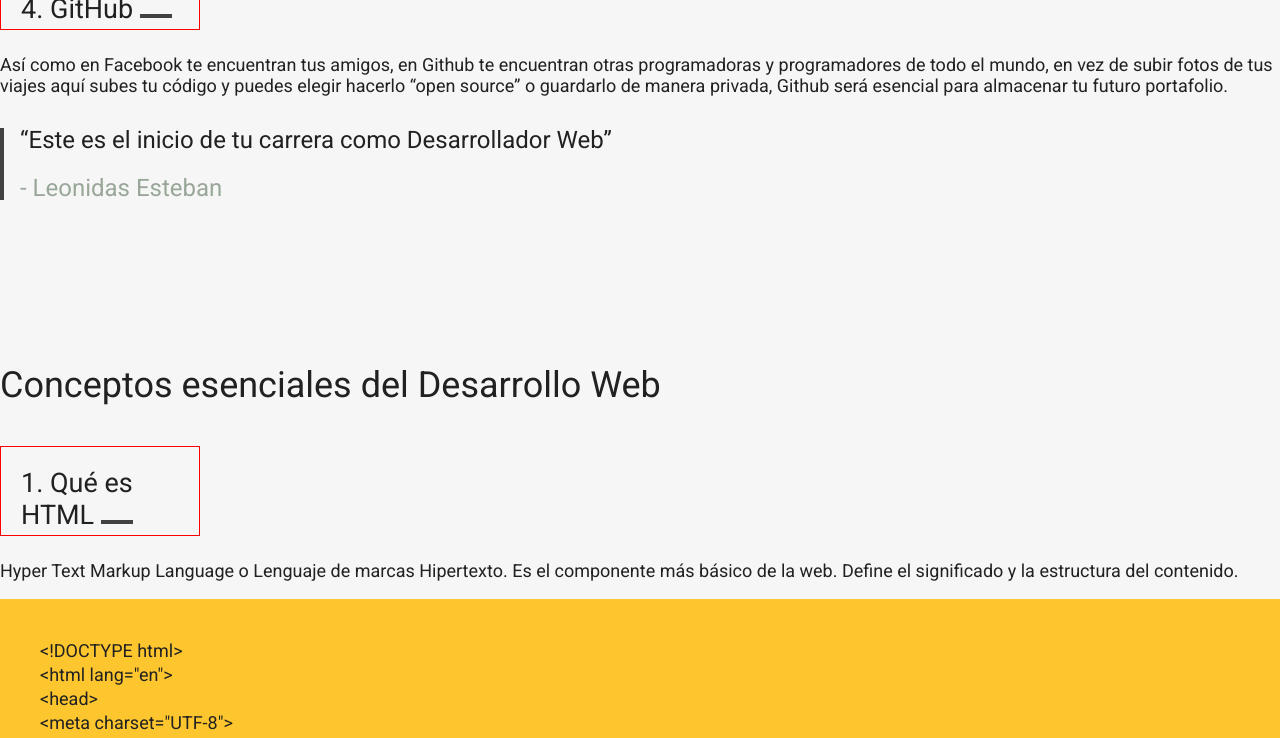
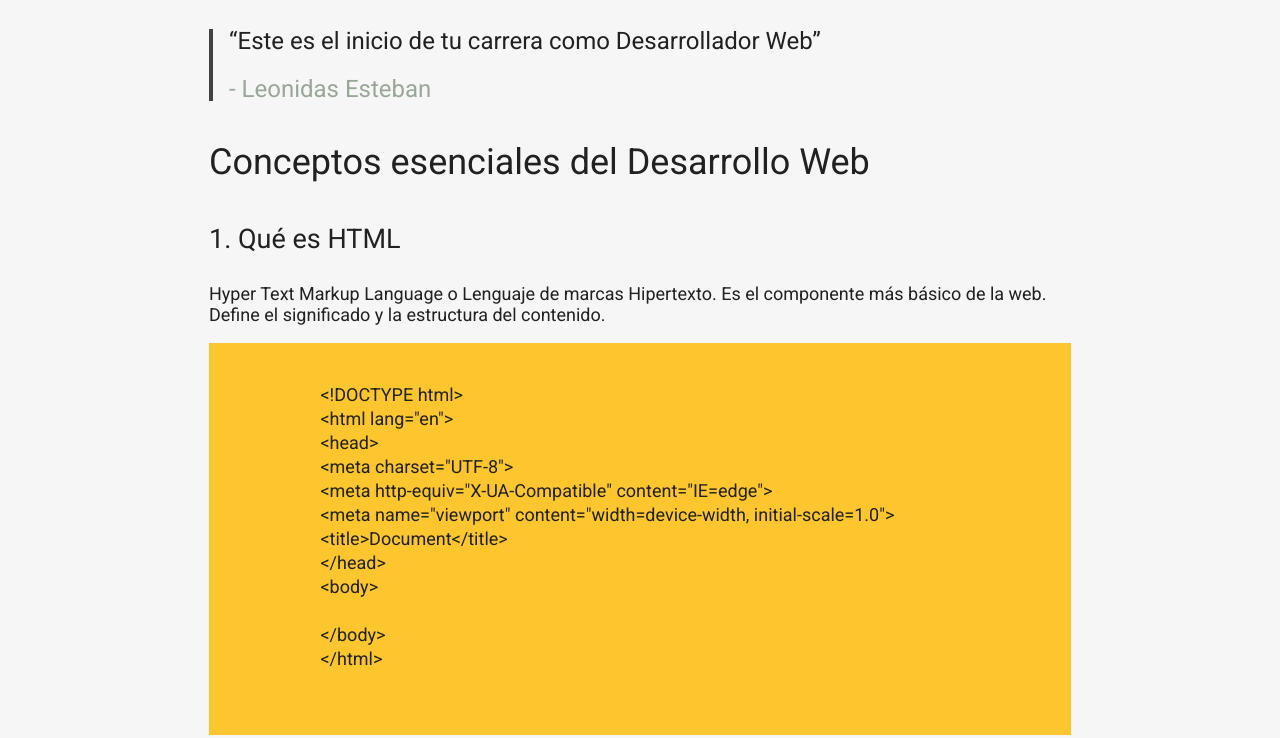
Before and after one commit to jlaymon/curso-esencial-html-css, a plain HTML site: page index.html in a window 1280 px wide. Shown: the part 1836-2574 px from the top of the page. Drawn offline with Linux system fonts and the light colour scheme.

Commit message:
Posiciones

```diff
--- a/index.html
+++ b/index.html
@@ -43,7 +43,9 @@
 
     </nav>
   </header>
-  <main>
+  <main class="main">
+    <div class="wrapper">
+      <div class="main-content">
         <h1>Curso esencial de HTML y CSS</h1>
         <p>
           Este es el inicio de tu carrera como Desarrollador Web, empezarás aprendiendo HTML y CSS para la creación de
@@ -69,8 +71,10 @@
             Visual Studio Code
           </h3>
           <p>
-        Visual Studio Code es el editor de texto más popular y potente del mercado actualmente, su fácil uso y la capacidad de
-        extenderlo por medio de plugins lo hace el complemento perfecto para cualquier programador sin importar el lenguaje en
+            Visual Studio Code es el editor de texto más popular y potente del mercado actualmente, su fácil uso y la capacidad
+            de
+            extenderlo por medio de plugins lo hace el complemento perfecto para cualquier programador sin importar el lenguaje
+            en
             el que se desemvuelva.
           </p>
           <img src="images/figma.jpg" alt="Logo de Figma" title="Logo de Figma">
@@ -86,7 +90,8 @@
             GitHub
           </h3>
           <p>
-        Así como en Facebook te encuentran tus amigos, en Github te encuentran otras programadoras y programadores de todo el
+            Así como en Facebook te encuentran tus amigos, en Github te encuentran otras programadoras y programadores de todo
+            el
             mundo, en vez de subir fotos de tus viajes aquí subes tu código y puedes elegir hacerlo “open source” o guardarlo de
             manera privada, Github será esencial para almacenar tu futuro portafolio.
           </p>
@@ -136,24 +141,30 @@
             tiene
             características y usos diferentes aunque visualmente den un resultado similar.</p>
           <p>Muchas etiquetas son fácil de diferencias como los headings o las imágenes y otras diferentes como header, footer,
-        section o div, aquí es donde la semántica será la respuesta y si sabemos un poco de inglés también podremos darnos una
+            section o div, aquí es donde la semántica será la respuesta y si sabemos un poco de inglés también podremos darnos
+            una
             pequeña idea de su uso pero en este curso vamos a usar las más importantes y que serán parte de tu día a día como
             Software Developer.</p>
           <h3 id="dom">DOM</h3>
           <p>El Document Object Model es una estructura de árbol que representará todos nuestros proyectos web como si un árbol
-        genealógico fuera: padres, hijos, hermanos con niveles infinitos. cuando entendemos esta anidación podemos identificar
+            genealógico fuera: padres, hijos, hermanos con niveles infinitos. cuando entendemos esta anidación podemos
+            identificar
             dependencias, herencias en css y que tan complejo es nuestro proyecto.</p>
           <img class="img_dom" src="images/dom.png" alt="Es un ejemplo del Dom" title="Imagen del Dom">
           <h3 id="semantica">Semántica</h3>
-      <p>La semántica le brinda sentido a cada elemento existen en un sitio web, algunos elementos será meramente decorativos
+          <p>La semántica le brinda sentido a cada elemento existen en un sitio web, algunos elementos será meramente
+            decorativos
             y
-        no deben significar nada pero otros serán títulos y deberán estar en diferente jerarquías o alguna secciones serán más
+            no deben significar nada pero otros serán títulos y deberán estar en diferente jerarquías o alguna secciones serán
+            más
             relevantes que otras, esto ayudará a los motores de búsqueda como Google o Duck Duck Go a diferenciar tu contenido,
-        categorizar y será la herramientas más valiosa para estar en los primeros resultados de búsqueda SEO. También ayudará
+            categorizar y será la herramientas más valiosa para estar en los primeros resultados de búsqueda SEO. También
+            ayudará
             a
             la accesibilidad de tu sitio web, para que personas con habilidades diferentes puedan entender cada contenido.</p>
           <h3 id="atributos">Atributos</h3>
-      <p>Los atributos le dan características extra a las etiquetas para complementar información y son pre programadas por el
+          <p>Los atributos le dan características extra a las etiquetas para complementar información y son pre programadas por
+            el
             navegador, algunos atributos funcionan en todas las etiquetas de la misma forma como ‘class’ pero otros atributos
             funcionan en solo alguna etiquetas como src</p>
           <h3 id="css">CSS</h3>
@@ -165,7 +176,8 @@
         <section class="section-content">
           <h2>Modelo de Caja</h2>
           <h3>El modelo de caja está compuesto por:</h3>
-      <p>Chrome va a ser el navegador que utilizaremos en el curso por su extenso soporte de nuevos estándares y herramientas
+          <p>Chrome va a ser el navegador que utilizaremos en el curso por su extenso soporte de nuevos estándares y
+            herramientas
             de
             desarrollo avanzadas y de amigable uso.</p>
           <ol>
@@ -201,6 +213,9 @@
 
         <p> Si tienes alguna pregunta escríbeme a </p>
         <a href="mailto:jlaymonch@gmail.com">jlaymonch@gmail.com</a>
+      </div>
+    </div>
+
   </main>
 
 </body>
--- a/style.css
+++ b/style.css
@@ -40,9 +40,20 @@ a{
   color: #191A19;
 }
 header{
-  background-color: #F6F6F6;
+
   font-size: 14px;
   color: #99A799;
+  /*position: absolute;*/
+  /*position: fixed;*/
+  /*position: sticky;*/
+  border: 1px solid red;
+  /*top: 50px;*/
+  /*bottom: 100px;*/
+  background: red;
+  /*left: 0;*/
+  /*z-index: 1;*/
+  /*top: 0;*/
+
 
 }
 header a {
@@ -82,9 +93,8 @@ h3{
   margin-top: 16px;
   margin-bottom: 24px;
   font-weight: normal;
-  width: 200px;
-  padding: 20px;
-  border: 1px solid red;
+
+
   box-sizing:border-box;
 }
 pre{
@@ -112,7 +122,19 @@ blockquote span{
 blockquote span::before{
   content: '-';
 }
+.main{
 
+}
+.wrapper{
+  width: 902px;
+  margin: auto;
+
+
+}
+.main-content{
+
+  padding: 20px;
+}
 
 .hero{
   background-image: linear-gradient(to top,rgba(255,255,255,.3), transparent), url('./images/patron-1.png');
@@ -139,7 +161,8 @@ margin-bottom: 16px;
 }
 .section-content {
   counter-reset: titleList;
-  margin-top: 164px;
+
+
 
 }
 .section-content:first-of-type{
@@ -162,6 +185,10 @@ margin-bottom: 16px;
   height: 4px;
   background:#424242;
   display: inline-block;
+  position: absolute;
+  left: 0;
+  bottom: 0;
+
 }
 
 /*::selection{
```
Lines whose indentation alone changed are shown as unchanged.
